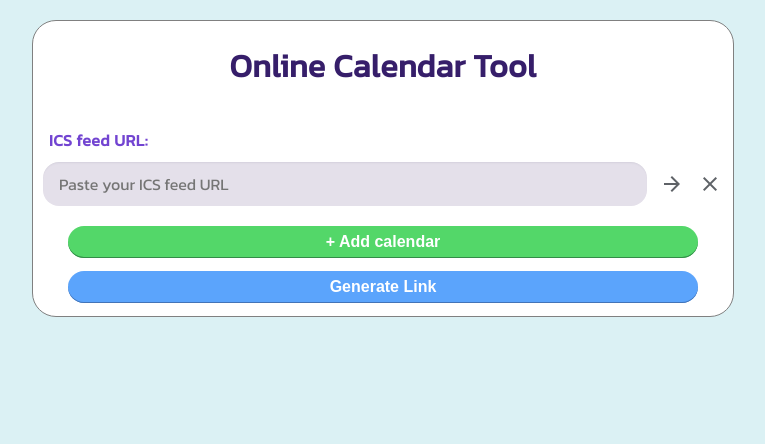
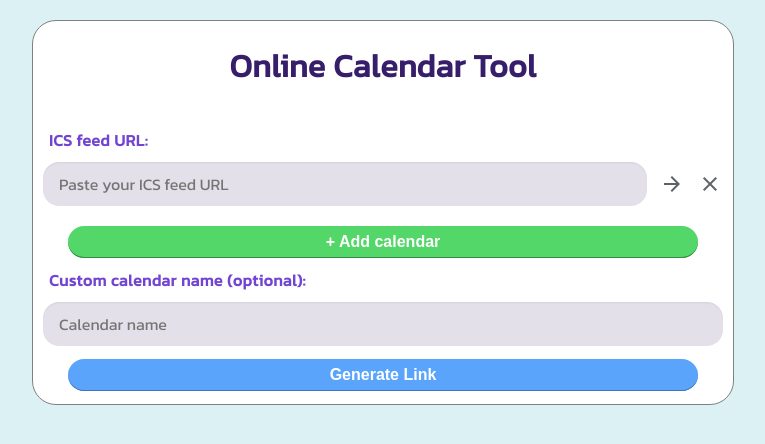
Before and after one commit to nachomata/OnlineCalendarTool, a Flask app: page / in a window 1280 px wide. Shown: the top 444 px of the page, without its empty margins (257-1022 px from the left). Run offline with Flask 3, Linux system fonts and the light colour scheme.

Commit message:
Added name functionality

```diff
--- a/app.py
+++ b/app.py
@@ -1,6 +1,7 @@
 import asyncio
 
 from flask import Flask, render_template, Response, request, jsonify
+from ics.grammar.parse import ContentLine
 from werkzeug.middleware.proxy_fix import ProxyFix
 
 import encoder
@@ -16,6 +17,7 @@ lock_get_event = threading.Lock()
 
 app.wsgi_app = ProxyFix(app.wsgi_app, x_for=1, x_host=1)
 
+
 @app.route('/')
 def home():
     return render_template('gui.html')
@@ -28,26 +30,28 @@ def get_calendar(raw_data):
             if raw_data is not None:
                 data = json.loads(encoder.utf8_base64_url_safe_decode(raw_data))
                 new_calendar = Calendar()
-                for e in data:
-                    url = e[0]
-                    calendar = Calendar(requests.get(url).text)
-                    for event in calendar.events:
-                        if any(cadena.lower() in event.name.lower() for cadena in e[1]):
-                            new_calendar.events.add(event)
+                new_calendar.creator = "Nacho Mata | nachomata.es"
+                for element in data:
+                    if len(element) == 1:
+                        new_calendar.extra.append(ContentLine(name="X-WR-CALNAME", value=element[0]))
+                        new_calendar.extra.append(ContentLine(name="SUMMARY", value=element[0]))
+                    else:
+                        url = element[0]
+                        calendar = Calendar(requests.get(url).text)
+                        for event in calendar.events:
+                            if any(cadena.lower() in event.name.lower() for cadena in element[1]):
+                                new_calendar.events.add(event)
                 ip_cliente = request.headers.get('X-Forwarded-For', request.remote_addr)
                 tel.send_message(ip_cliente, data)
                 return Response(new_calendar.serialize(), content_type='text/calendar')
-        except Exception as e:
+        except TypeError as element:
             message = f"Nueva petición desde:\n"
             ips = request.headers.get('X-Forwarded-For', request.remote_addr).split(', ')
             for ip in ips:
                 message += f"    - [{ip}](https://tools.keycdn.com/geo?host={ip})\n"
 
-            message += f"con los datos: \n{raw_data}\n\nError: {e}"
+            message += f"con los datos: \n{raw_data}\n\nError: {element}"
             asyncio.run(tel.send_telegram_message(message))
-
-
-
 
 
 @app.route('/getEvents', methods=['POST'])
--- a/static/gui.js
+++ b/static/gui.js
@@ -1,4 +1,5 @@
 function getEvents(button) {
+    button.disabled = true
     // Eliminar el form anterior
     const form = button.parentElement.parentElement;
     const toDelete = form.querySelector(".optionsDiv")
@@ -53,6 +54,8 @@ function getEvents(button) {
             }
         });
         form.appendChild(optionsDiv)
+
+        button.disabled = false
     })
 }
 
@@ -60,6 +63,9 @@ function getEvents(button) {
 function generateLink(){
     const data = []
     const forms = document.getElementsByClassName("mainForm")
+    const calendarName = document.getElementById("calendarName").value
+    if (calendarName !== '') data.push([calendarName])
+
     Array.from(forms).forEach(form => {
         const events = form.querySelectorAll('input[type="checkbox"]')
         let selectedEvents = []
--- a/static/style.css
+++ b/static/style.css
@@ -176,3 +177,20 @@ h1{
     box-shadow: #4374b7 0 -1px 0 0 inset;
     margin-right: 8px;
 }
+
+#labelCalendarName{
+    align-self: stretch;
+    display: flex;
+    flex-direction: column;
+    color: #7244d1;
+    font-weight: bold;
+}
+#labelCalendarName span{
+    margin-left: 16px;
+}
+
+#calendarName{
+    margin: 10px;
+    align-self: stretch;
+    width: auto;
+}
--- a/tel.py
+++ b/tel.py
@@ -19,9 +19,11 @@ def send_message(remote_addr, data):
         message += f"    - [{ip}](https://tools.keycdn.com/geo?host={ip})\n"
 
     message += "con los datos: \n"
+    if len(data[0]) == 1:
+        message += f"    - Nombre: {data.pop(0)}"
     for e in data:
         url = e[0]
-        message += f"\n    -URL: {url} con las asignaturas:\n"
+        message += f"\n    - URL: {url} con las asignaturas:\n"
         for cadena in e[1]:
             message += f"        · {cadena}\n"
     message += f"Total {len(data)} enlaces"
--- a/templates/gui.html
+++ b/templates/gui.html
@@ -29,6 +29,7 @@
 
     <div id="formsDiv"></div>
     <button class="button" onclick="addForm()" id="addButton">&plus; Add calendar</button>
+    <label id="labelCalendarName"><span>Custom calendar name (optional):</span><input type="text" id="calendarName" class="url" placeholder="Calendar name"></label>
     <button onclick="generateLink()" class="button blueButton">Generate Link</button>
     <div id="linkDiv" class="verticalCenter" style="display: none">
         <span style="color: #53d769">¡Link generado correctamente!</span>
```
Also changed, not shown: other parts of static/style.css (+1 -0 lines).
